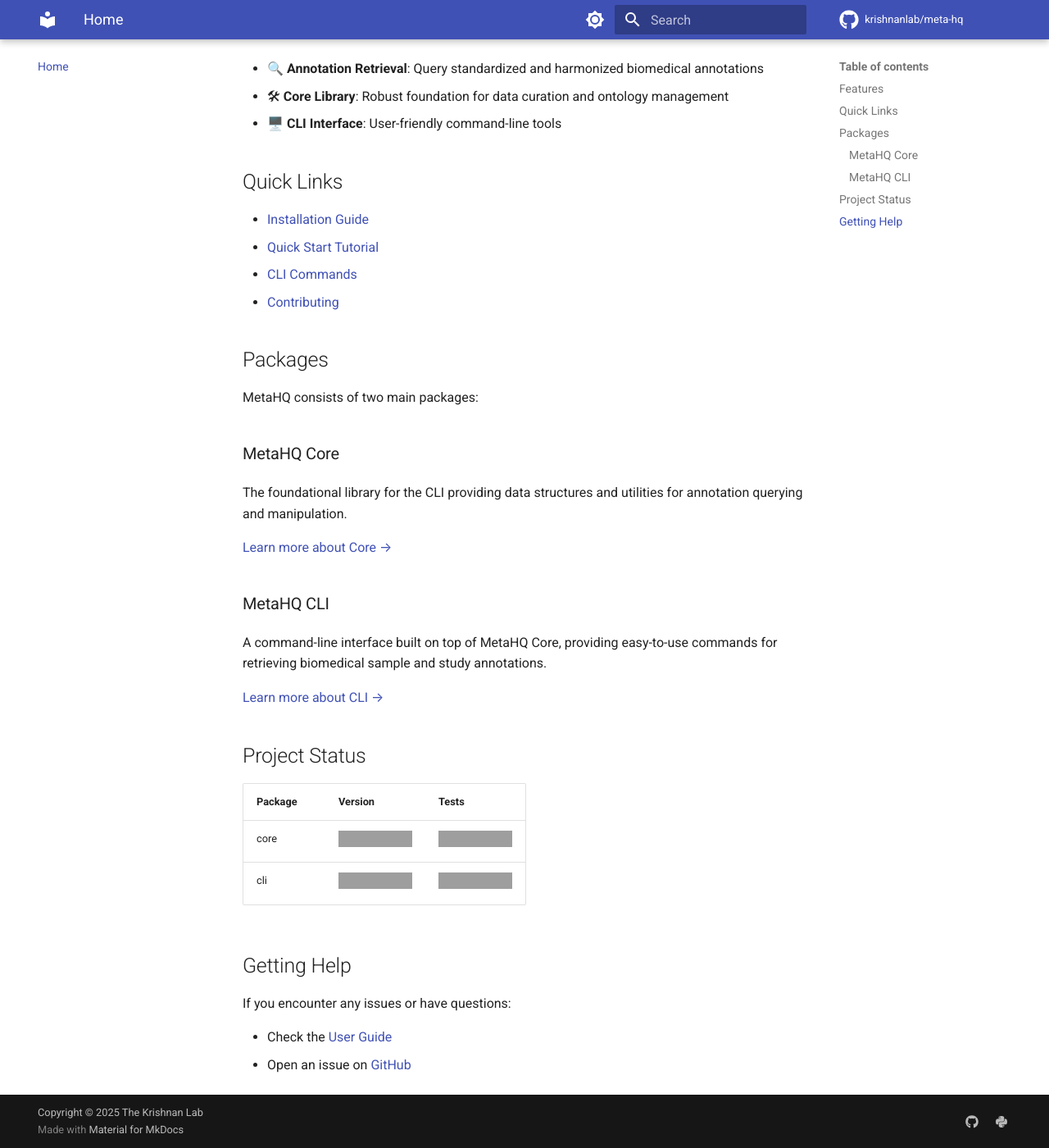
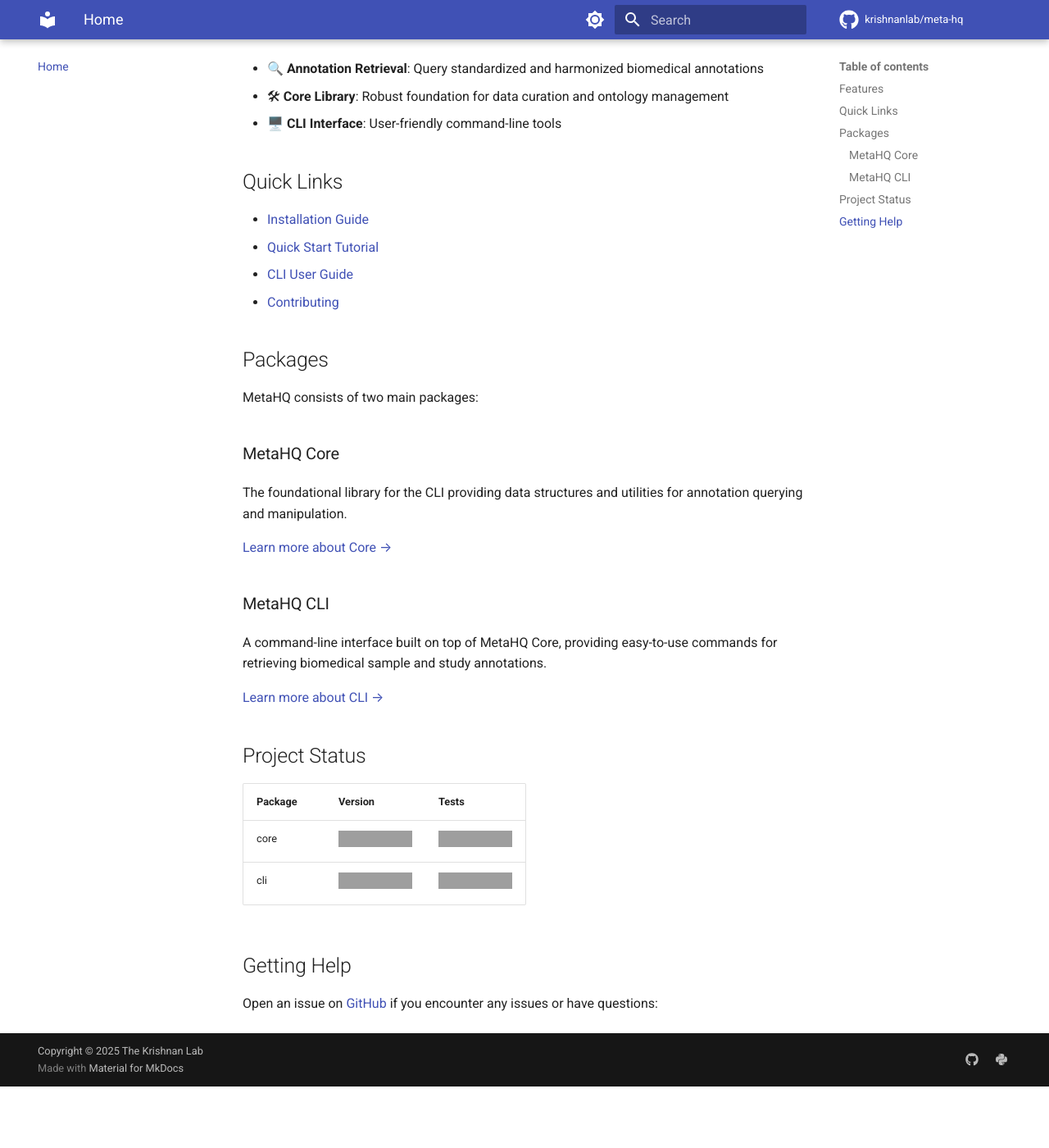
Before and after one commit to krishnanlab/meta-hq, an MkDocs documentation site: the page built from docs/index.md, in a window 1280 px wide and 1400 px high, scrolled down 273 px. Shown: the whole window at 82% size. Built offline with MkDocs 1.6.1 and Material for MkDocs 9.7.7, drawn with Linux system fonts in a browser that asks for light colours; comment, search, counter and statistics services are not loaded; after the commit the page ends 1598 px from its top, so only the background shows below that; grey boxes are pictures that could not be loaded.

Commit message:
changed CLI quick link

```diff
--- a/docs/index.md
+++ b/docs/index.md
@@ -12,7 +12,7 @@ Welcome to the MetaHQ documentation!
 
 - [Installation Guide](getting-started/installation.md)
 - [Quick Start Tutorial](getting-started/quickstart.md)
-- [CLI Commands](packages/cli/commands/overview.md)
+- [CLI User Guide](user-guide/cli/setup.md)
 - [Contributing](developer/contributing.md)
 
 ## Packages
@@ -40,7 +40,4 @@ A command-line interface built on top of MetaHQ Core, providing easy-to-use comm
 
 ## Getting Help
 
-If you encounter any issues or have questions:
-
-- Check the [User Guide](user-guide/cli-usage.md)
-- Open an issue on [GitHub](https://github.com/krishnan/meta-hq/issues)
+Open an issue on [GitHub](https://github.com/krishnan/meta-hq/issues) if you encounter any issues or have questions:
```
